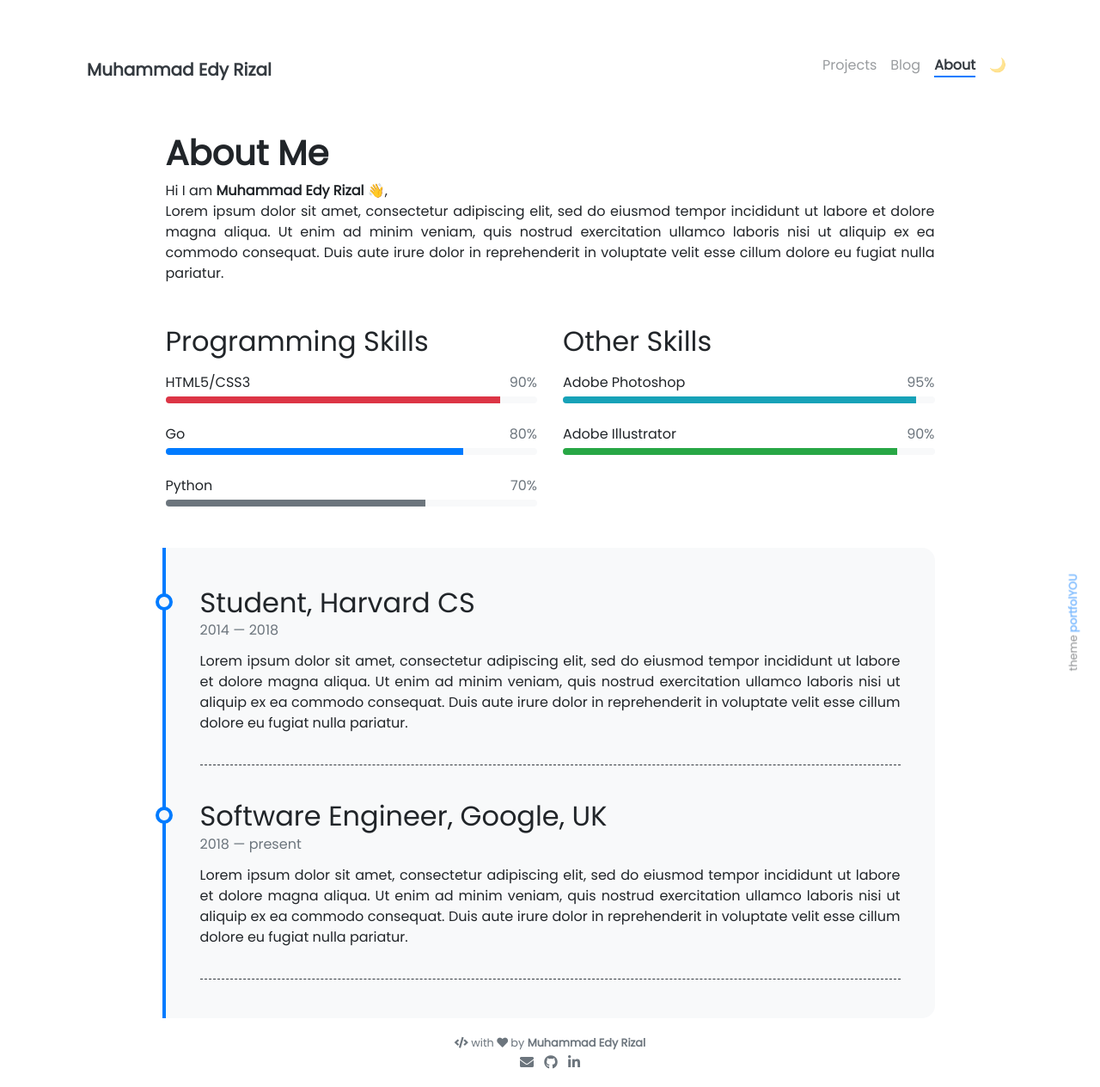
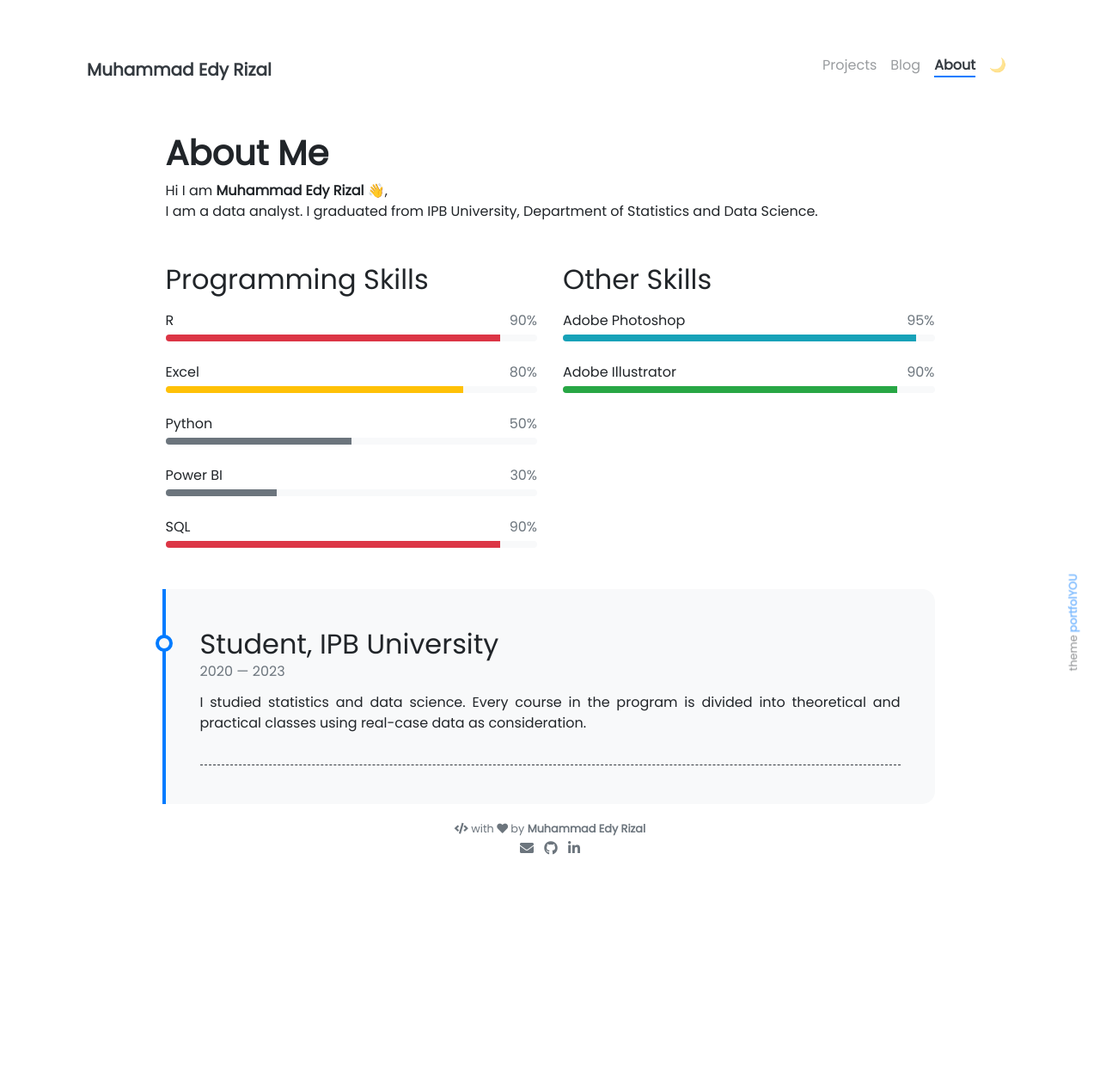
Before and after one commit to edyrizalmuh/portfolio, a Jekyll site: the page built from pages/about.md, in a window 1280 px wide. Shown: the whole page at 86% size. Built offline with Jekyll 4.4.1, drawn with Linux system fonts in a browser that asks for light colours; nearby versions of some CDN libraries; emoji names are drawn with the system emoji font; after the commit the page ends 1015 px from its top, so only the background shows below that.

Commit message:
update about me page

```diff
--- a/_data/programming-skills.yml
+++ b/_data/programming-skills.yml
@@ -1,11 +1,19 @@
-- name: HTML5/CSS3
+- name: R
   percentage: 90
   color: danger
 
-- name: Go
+- name: Excel
   percentage: 80
-  color:
+  color: warning
 
 - name: Python
-  percentage: 70
+  percentage: 50
   color: secondary
+
+- name: Power BI
+  percentage: 30
+  color: secondary
+
+- name: SQL
+  percentage: 90
+  color: danger
--- a/_data/timeline.yml
+++ b/_data/timeline.yml
@@ -1,17 +1,5 @@
-- title: Student, Harvard CS
-  from: 2014
-  to: 2018
-  description: Lorem ipsum dolor sit amet, consectetur adipiscing elit,
-               sed do eiusmod tempor incididunt ut labore et dolore magna aliqua.
-               Ut enim ad minim veniam, quis nostrud exercitation ullamco laboris
-               nisi ut aliquip ex ea commodo consequat. Duis aute irure dolor in
-               reprehenderit in voluptate velit esse cillum dolore eu fugiat nulla pariatur.
-
-- title: Software Engineer, Google, UK
-  from: 2018
-  to: present
-  description: Lorem ipsum dolor sit amet, consectetur adipiscing elit,
-               sed do eiusmod tempor incididunt ut labore et dolore magna aliqua.
-               Ut enim ad minim veniam, quis nostrud exercitation ullamco laboris
-               nisi ut aliquip ex ea commodo consequat. Duis aute irure dolor in
-               reprehenderit in voluptate velit esse cillum dolore eu fugiat nulla pariatur.
+- title: Student, IPB University
+  from: 2020
+  to: 2023
+  description: I studied statistics and data science. Every course in the program is divided
+               into theoretical and practical classes using real-case data as consideration.
--- a/pages/about.md
+++ b/pages/about.md
@@ -8,7 +8,7 @@ weight: 3
 # **About Me**
 
 Hi I am **{{ site.author.name }}** :wave:,<br>
-Lorem ipsum dolor sit amet, consectetur adipiscing elit, sed do eiusmod tempor incididunt ut labore et dolore magna aliqua. Ut enim ad minim veniam, quis nostrud exercitation ullamco laboris nisi ut aliquip ex ea commodo consequat. Duis aute irure dolor in reprehenderit in voluptate velit esse cillum dolore eu fugiat nulla pariatur.
+I am a data analyst. I graduated from IPB University, Department of Statistics and Data Science.
 
 <div class="row">
 {% include about/skills.html title="Programming Skills" source=site.data.programming-skills %}
```
